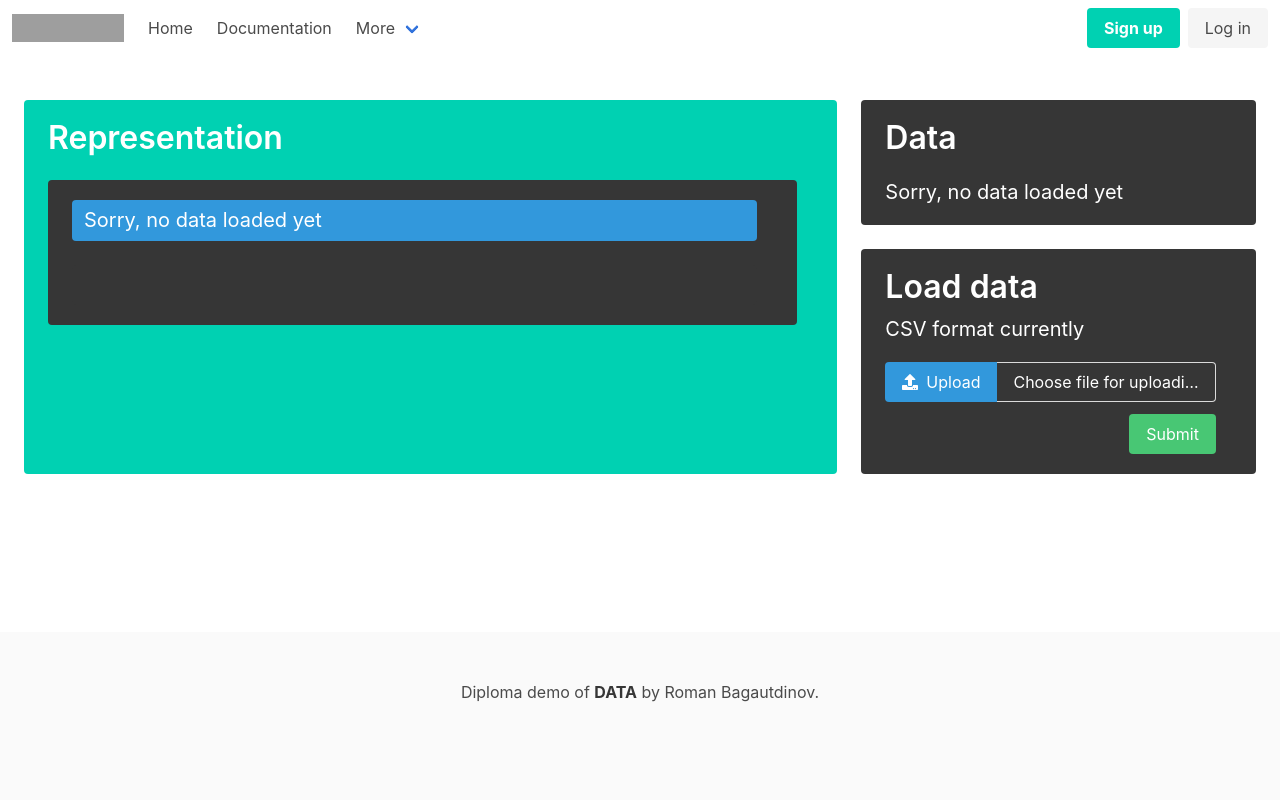
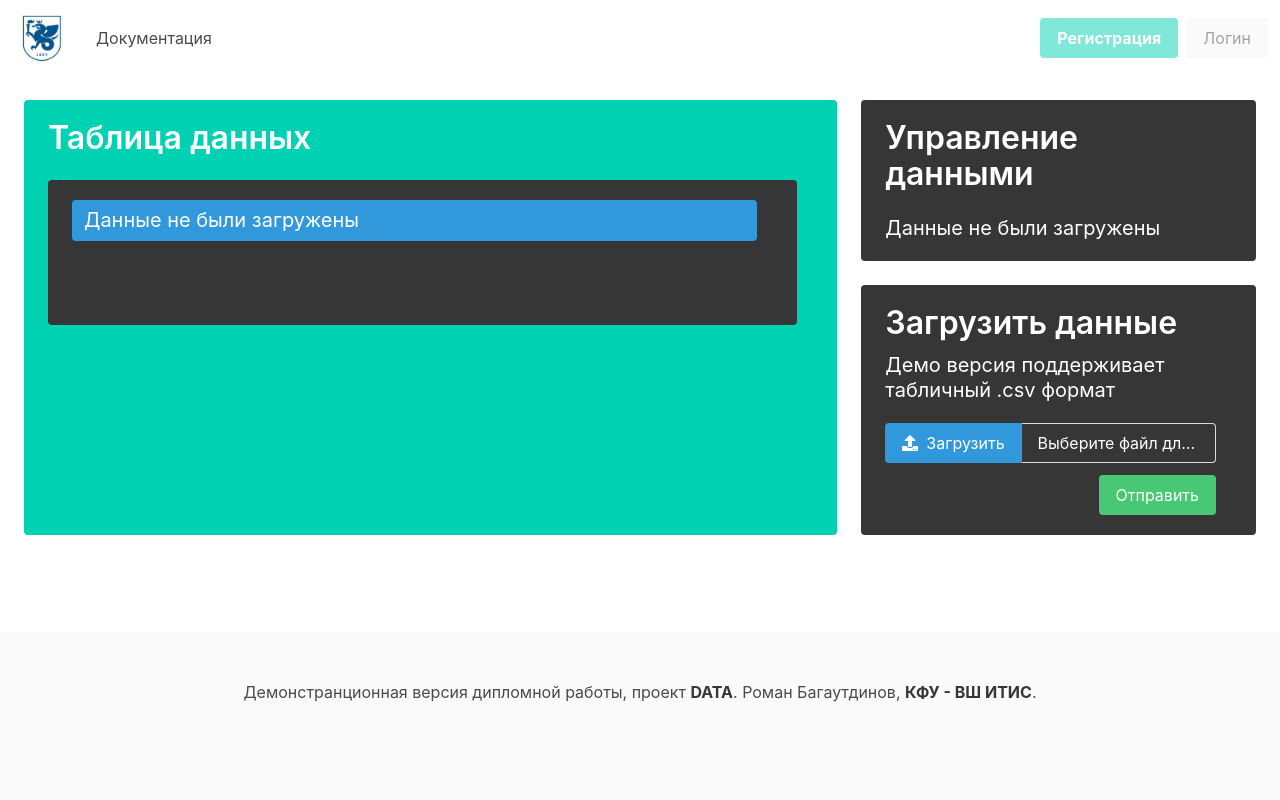
Before and after one commit to D0ct0rZl0/DATA, a Django app: page /demo/ in a window 1280 px wide. Run offline with Django 3.2, Linux system fonts and the light colour scheme; some libraries are stand-ins or nearby versions; grey boxes are pictures that could not be loaded.

Commit message:
Русификация

```diff
--- a/templates/demo/index.html
+++ b/templates/demo/index.html
@@ -11,56 +11,26 @@
 <body>
 <section class="hero is-fullheight-with-navbar is-bold">
     <div class="hero-head">
-
         <nav class="navbar is-fixed-top" role="navigation" aria-label="main navigation">
             <div class="navbar-brand">
-                <a class="navbar-item" href="https://bulma.io">
-                    <img src="https://bulma.io/images/bulma-logo.png" width="112" height="28">
-                </a>
-                <a role="button" class="navbar-burger burger" aria-label="menu" aria-expanded="false"
-                   data-target="navbarBasicExample">
-                    <span aria-hidden="true"></span>
-                    <span aria-hidden="true"></span>
-                    <span aria-hidden="true"></span>
+                <a class="navbar-item" href="https://kpfu.ru/">
+                    <img src="{% static 'img/KFU.png' %}" width="60" height="60" style="max-height: fit-content">
                 </a>
             </div>
             <div id="navbarBasicExample" class="navbar-menu">
                 <div class="navbar-start">
                     <a class="navbar-item">
-                        Home
+                        Документация
                     </a>
-                    <a class="navbar-item">
-                        Documentation
-                    </a>
-                    <div class="navbar-item has-dropdown is-hoverable">
-                        <a class="navbar-link">
-                            More
-                        </a>
-                        <div class="navbar-dropdown">
-                            <a class="navbar-item">
-                                About
-                            </a>
-                            <a class="navbar-item">
-                                Jobs
-                            </a>
-                            <a class="navbar-item">
-                                Contact
-                            </a>
-                            <hr class="navbar-divider">
-                            <a class="navbar-item">
-                                Report an issue
-                            </a>
-                        </div>
-                    </div>
                 </div>
                 <div class="navbar-end">
                     <div class="navbar-item">
                         <div class="buttons">
-                            <a class="button is-primary">
-                                <strong>Sign up</strong>
+                            <a class="button is-primary" disabled="true">
+                                <strong>Регистрация</strong>
                             </a>
-                            <a class="button is-light">
-                                Log in
+                            <a class="button is-light" disabled="true">
+                                Логин
                             </a>
                         </div>
                     </div>
@@ -76,7 +46,7 @@
                         <div class="tile">
                             <div class="tile is-parent is-vertical">
                                 <article class="tile is-child notification is-primary">
-                                    <p class="title">Representation</p>
+                                    <p class="title">Таблица данных</p>
                                     <div class="content notification is-dark">
                                             <div class="content notification is-info">
                                                 <div class="columns">
@@ -85,7 +55,7 @@
                                                     <p class="subtitle">{{ header }}</p>
                                                 </div>
                                                 {% empty %}
-                                                    <p class="subtitle">Sorry, no data loaded yet</p>
+                                                    <p class="subtitle">Данные не были загружены</p>
                                                 {% endfor %}
                                                 </div>
                                             </div>
@@ -108,7 +78,7 @@
                     <div class="tile is-vertical is-4">
                         <div class="tile is-parent is-vertical">
                             <article class="tile is-child notification is-dark">
-                                <p class="title">Data</p>
+                                <p class="title">Управление данными</p>
                                 <div class="content">
                                     <form id="data_selector" enctype="multipart/form-data" action="{% url 'calculate' %}" method="post">
                                     {% csrf_token %}
@@ -121,23 +91,23 @@
                                                 <p class="subtitle">{{ header }}</p>
                                             </div>
                                             <div class="column">
-                                                <button name="{{ header }}" type="button" class="button is-primary" onclick="applyData(this)">Add</button>
-                                                <button name="{{ header }}" type="button" class="button is-info" onclick="markID(this)">SetID</button>
+                                                <button name="{{ header }}" type="button" class="button is-primary" onclick="applyData(this)">Добавить</button>
+                                                <button name="{{ header }}" type="button" class="button is-info" onclick="markID(this)">Метка</button>
                                             </div>
                                             <div class="column">
                                                 <div class="select">
                                                     <select>
-                                                        <option>Num vector</option>
+                                                        <option>Число</option>
                                                     </select>
                                                 </div>
                                             </div>
                                         </div>
                                         {% empty %}
-                                            <p class="subtitle">Sorry, no data loaded yet</p>
+                                            <p class="subtitle">Данные не были загружены</p>
                                         {% endfor %}
                                         {% if data is not None %}
                                             <div class="field is-grouped is-grouped-right">
-                                                <button class="button is-primary" type="submit">Submit</button>
+                                                <button class="button is-primary" type="submit">Отправить</button>
                                             </div>
                                         {% endif %}
                                     </form>
@@ -145,8 +115,8 @@
                             </article>
                             <article class="tile is-child notification is-dark">
                                 <div class="content">
-                                    <p class="title">Load data</p>
-                                    <p class="subtitle">CSV format currently</p>
+                                    <p class="title">Загрузить данные</p>
+                                    <p class="subtitle">Демо версия поддерживает табличный .csv формат</p>
                                     <div class="content">
                                         <form id="file_input" enctype="multipart/form-data" action="{% url 'upload' %}" method="post">
                                             {% csrf_token %}
@@ -160,11 +130,11 @@
                                                                 <i class="fas fa-upload"></i>
                                                             </span>
                                                             <span class="file-label">
-                                                                Upload
+                                                                Загрузить
                                                             </span>
                                                         </span>
                                                         <span class="file-name">
-                                                            Choose file for uploading
+                                                            Выберите файл для загрузки
                                                         </span>
                                                     </label>
                                                 </div>
@@ -179,7 +149,7 @@
                                                 }
                                             </script>
                                             <div class="field is-grouped is-grouped-right">
-                                                <button class="button is-success" type="submit">Submit</button>
+                                                <button class="button is-success" type="submit">Отправить</button>
                                             </div>
                                         </form>
                                     </div>
@@ -195,7 +165,7 @@
         <footer class="footer">
             <div class="content has-text-centered">
                 <p>
-                    Diploma demo of <strong>DATA</strong> by Roman Bagautdinov.
+                    Демонстранционная версия дипломной работы, проект <strong>DATA</strong>. Роман Багаутдинов, <strong>КФУ - ВШ ИТИС</strong>.
                 </p>
             </div>
         </footer>
@@ -209,11 +179,11 @@
         var key = event.name;
         if (calculating_keys[key] === true) {
             event.className = 'button is-primary';
-            event.textContent = 'Add';
+            event.textContent = 'Добавить';
             calculating_keys[key] = false
         } else {
             event.className = 'button is-danger';
-            event.textContent = 'Remove';
+            event.textContent = 'Удалить';
             calculating_keys[key] = true
         }
         selector.value =  JSON.stringify(calculating_keys);
@@ -222,7 +192,7 @@
     function markID(event) {
         var key = event.name;
         calculating_keys['id'] = key;
-        alert(key + " setted as ID")
+        alert(key + " выбран в качестве Метки")
     }
 </script>
 </body>
```
Also changed, not shown: templates/demo/plot.html (+11 -41 lines), static/img/KFU.png (added).
